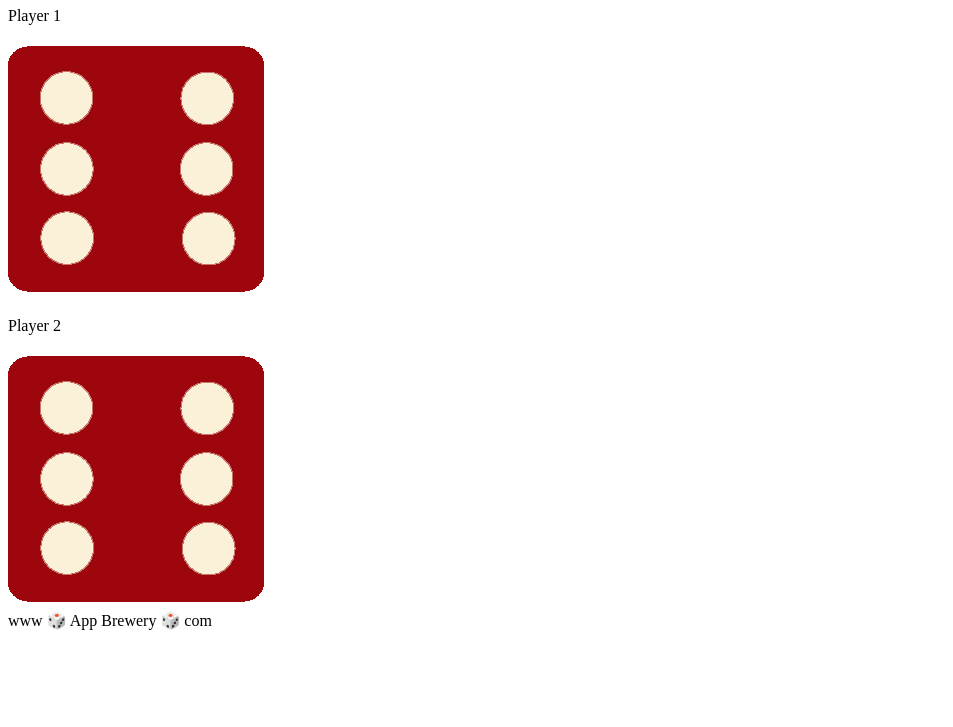
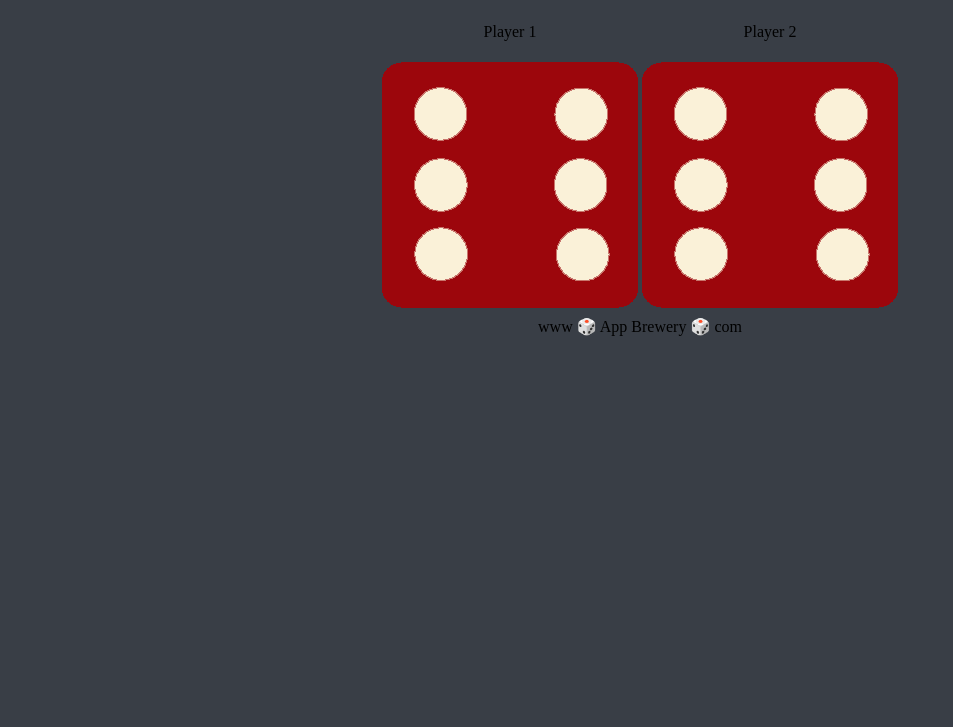
Before and after one commit to jpzs444/The-Dicee-Game, a plain HTML site: page index.html in a window 1280 px wide. Shown: the part 73-800 px from the top of the page, without its empty margins (0-953 px from the left). Drawn offline with Linux system fonts and the light colour scheme.

Commit message:
✨ feat: add css for body and classes

```diff
--- a/css/styles.css
+++ b/css/styles.css
@@ -12,3 +12,17 @@ html {
   --gray: #393E46;
   --black: #232931;
 }
+
+  body {
+    background-color: var(--gray);
+    text-align: center;
+  }
+
+    .container {
+      width: 70%;
+      margin: auto;
+    }
+
+    .dice {
+      display: inline-block;
+    }
```
